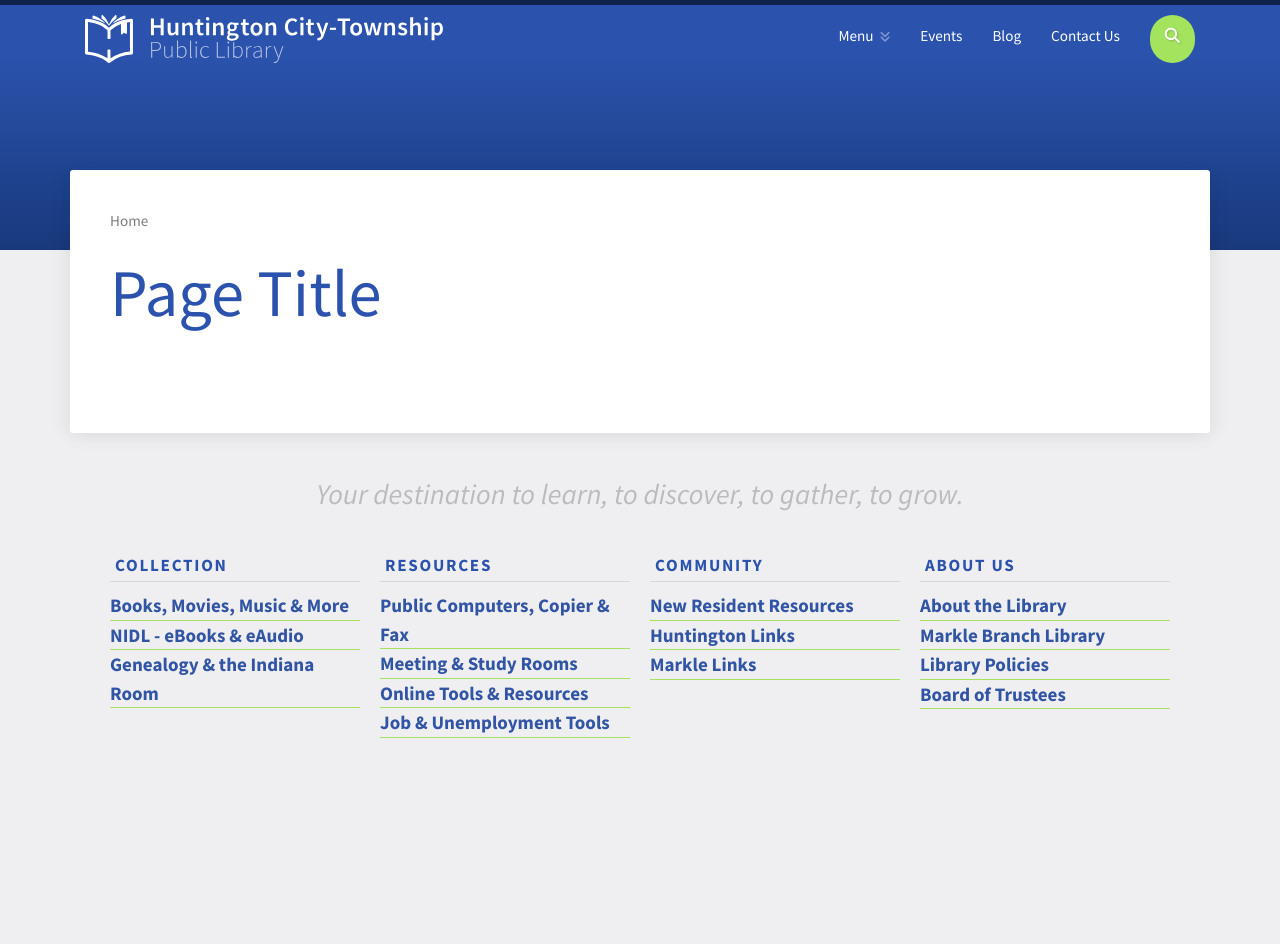
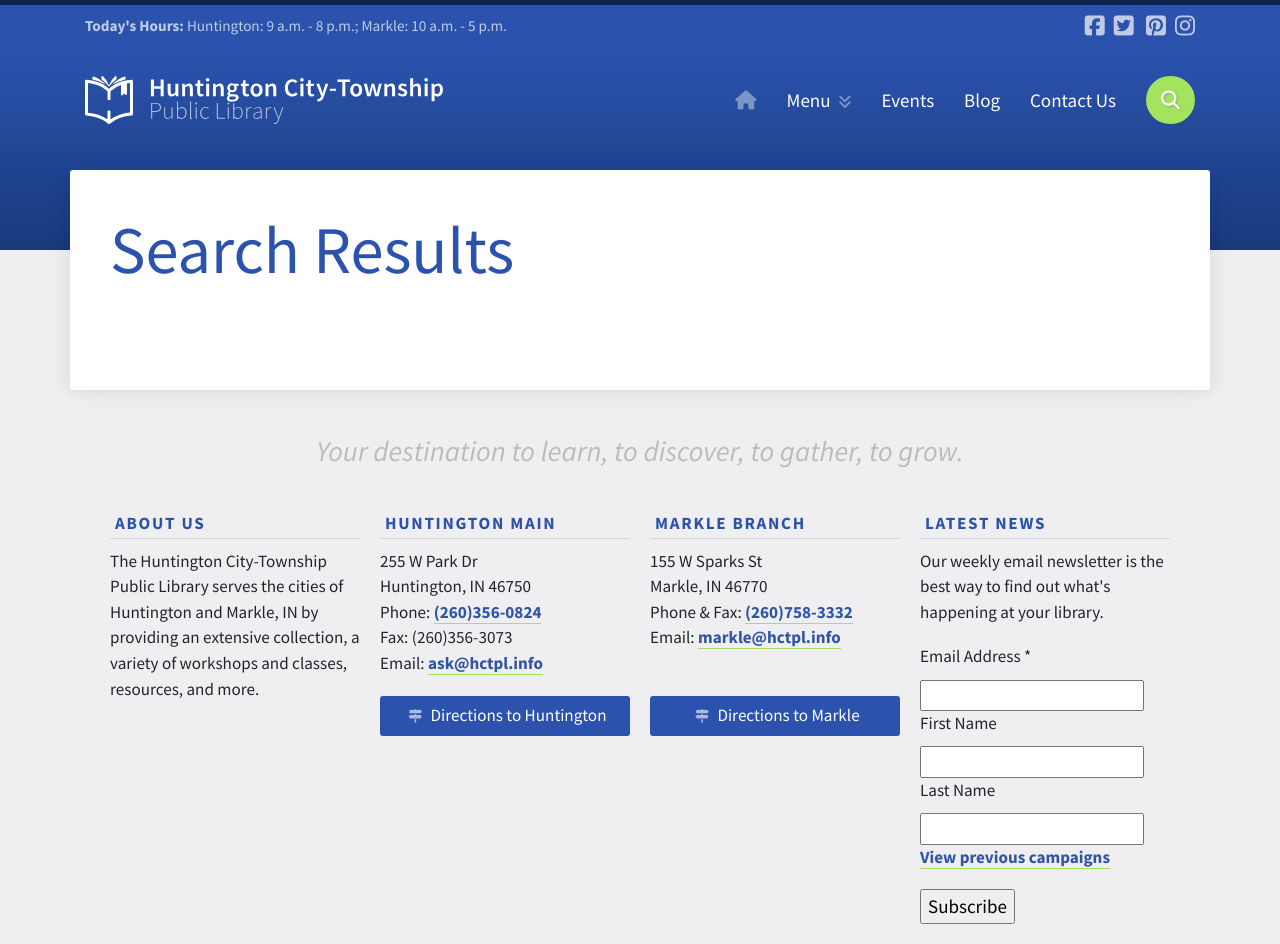
Before and after one commit to chirmer/hctpl-2018, a plain HTML site: page search.html in a window 1280 px wide. Before the commit the page ends 800 px from the top, so only its background shows below. Drawn offline with nearby package versions, Linux system fonts and the light colour scheme; a web font is replaced by a local one.

Commit message:
Test of custom Google site search.

```diff
--- a/js/hctpl.js
+++ b/js/hctpl.js
@@ -18,7 +18,7 @@ $(document).ready(function () {
   //Search Website
   $('#btn-search-website').click(function() {
     var searchInputA = $('#input-search').val();
-    var url = "https://www.google.com/search?&q=site%3Ahuntingtonpub.lib.in.us+" + searchInputA;
+    var url = "https://chirmer.github.io/hctpl-2018/search.html/?q=" + searchInputA;
     window.open(url);
   });
   // Site home link
--- a/search.html
+++ b/search.html
@@ -13,9 +13,19 @@
 
     <header class="flex flex-column">
       <div class="flex justify-between container">
+        <div><strong>Today's Hours:</strong> <span id="hhours"></span>; <span id="mhours"></span></div>
+        <div>
+          <a href="http://facebook.com/hctpl"><i class="fa fa-facebook-square" aria-hidden="true"></i></a>&nbsp;&nbsp;
+          <a href="https://twitter.com/HCTPLibrary"><i class="fa fa-twitter-square" aria-hidden="true"></i></a>&nbsp; &nbsp;
+          <a href="https://pinterest.com/hctpl"><i class="fa fa-pinterest-square" aria-hidden="true"></i></a>&nbsp;&nbsp;
+          <a href="https://instagram.com/hctpl"><i class="fa fa-instagram" aria-hidden="true"></i></a>
+        </div>
+      </div>
+      <div class="flex justify-between container">
         <img id="logo-desktop" src="resources/img/logo.svg" alt="Huntington City-Township Public Library">
         <img id="logo-mobile" src="resources/img/logo_white.svg" alt="Huntington City-Township Public Library">
         <nav id="menu-top" class="flex">
+          <a href="index.html"><i class="fa fa-home" aria-hidden="true"></i></a>
           <a id="btn-menu-main">Menu&nbsp;
             <i class="fa fa-angle-double-down" aria-hidden="true"></i></a>
           <a href="calendar.html" class="hide-mobile">Events</a>
@@ -27,9 +37,9 @@
       <section id="search-box" class="flex container hidden flex-column">
         <input class="form-control form-control-lg" id="input-search" type="text" placeholder="Type your search here...">
         <div class="flex">
-          <button type="button" id="btn-search-catalog" class="btn btn-primary">
+          <button type="button" id="btn-search-catalog" class="btn btn-primary btn-sm">
             <i class="fa fa-search" aria-hidden="true"></i> Collection</button>
-          <button type="button" id="btn-search-website" class="btn btn-secondary">
+          <button type="button" id="btn-search-website" class="btn btn-secondary btn-sm">
             <i class="fa fa-search" aria-hidden="true"></i> Website</button>
         </div>
       </section>
@@ -43,20 +53,32 @@
           <h3>Collection</h3>
           <a href="collection.html">Books, Movies, Music &amp; More</a>
           <a href="ebooks.html">NIDL - eBooks &amp; eAudio</a>
-          <a href="genealogy.html">Genealogy &amp; the Indiana Room</a>
+          <a href="#">Inter-Library Loan (ILL)</a>
+          <a href="#">Request an Item</a>
+          <a href="#">Library Card Types</a>
+          <a href="#">Fines &amp; Fees</a>
+          <a href="#">Adult Services</a>
+          <a href="#">Teen Services</a>
+          <a href="#">Youth Services</a>
         </div>
         <div class="flex flex-column">
           <h3>Resources</h3>
+          <a href="genealogy.html">Genealogy &amp; the Indiana Room</a>
+          <a href="#">Reference Services</a>
           <a href="computers-copier-fax.html">Public Computers, Copier &amp; Fax</a>
           <a href="meeting-rooms.html">Meeting &amp; Study Rooms</a>
           <a href="online-tools.html">Online Tools &amp; Resources</a>
           <a href="job-tools.html">Job &amp; Unemployment Tools</a>
+          <a href="#">Accessibility Resources</a>
         </div>
         <div class="flex flex-column">
           <h3>Community</h3>
+          <a href="#">Book &amp; Hobby Clubs</a>
           <a href="new-resident.html">New Resident Resources</a>
           <a href="community.html">Huntington Links</a>
           <a href="markle.html">Markle Links</a>
+          <a href="#">Community Calendar</a>
+          <a href="http://www.huntingtonliteracy.org">Huntington Literacy Coalition</a>
         </div>
         <div class="flex flex-column">
           <h3>About Us</h3>
@@ -64,6 +86,10 @@
           <a href="markle.html">Markle Branch Library</a>
           <a href="policies.html">Library Policies</a>
           <a href="board.html">Board of Trustees</a>
+          <a href="#">Friends of the Library</a>
+          <a href="#">Library Staff</a>
+          <a href="#">Work Here</a>
+          <a href="#">Volunteer Opportunities</a>
         </div>
       </nav>
     </header>
@@ -71,7 +97,6 @@
     <main class="flex">
       <div class="flex container flex-column">
         <div class="flex justify-between">
-          <p class="crumb">Home</p>
           <!--<div class="flex">
             <p class="crumb">Share: </p>
             <i class="fa fa-facebook-square" aria-hidden="true"></i>
@@ -79,12 +104,12 @@
             <i class="fa fa-pinterest-square" aria-hidden="true"></i>
           </div>-->
         </div>
-        <h1 class="display-4">Page Title</h1>
+        <h1 class="display-4">Search Results</h1>
         <div class="flex">
           <section class="flex flex-column">
             <script>
               (function() {
-                var cx = 'YOUR_ENGINE_ID';
+                var cx = '005022413471597068767:gbj9vav9lom';
                 var gcse = document.createElement('script');
                 gcse.type = 'text/javascript';
                 gcse.async = true;
@@ -93,7 +118,7 @@
                 s.parentNode.insertBefore(gcse, s);
               })();
             </script>
-            <gcse:searchbox-only resultsUrl="search.html"></gcse:searchbox-only>
+            <gcse:searchresults-only></gcse:searchresults-only>
           </section>
         </div>
       </div>
@@ -105,30 +130,61 @@
       </div>
       <nav class="flex container justify-between">
         <div class="flex flex-column">
-          <h3>Collection</h3>
-          <a href="collection.html">Books, Movies, Music &amp; More</a>
-          <a href="ebooks.html">NIDL - eBooks &amp; eAudio</a>
-          <a href="genealogy.html">Genealogy &amp; the Indiana Room</a>
+          <h3>About Us</h3>
+          <p class="text-small">The Huntington City-Township Public Library serves the cities of
+          Huntington and Markle, IN by providing an extensive collection, a
+          variety of workshops and classes, resources, and more.</p>
         </div>
         <div class="flex flex-column">
-          <h3>Resources</h3>
-          <a href="computers-copier-fax.html">Public Computers, Copier &amp; Fax</a>
-          <a href="meeting-rooms.html">Meeting &amp; Study Rooms</a>
-          <a href="online-tools.html">Online Tools &amp; Resources</a>
-          <a href="job-tools.html">Job &amp; Unemployment Tools</a>
+          <h3>Huntington Main</h3>
+          <address class="text-small">255 W Park Dr<br>Huntington, IN 46750<br>
+            Phone: <a href="tel:2603560824">(260)356-0824</a><br>
+            Fax: (260)356-3073<br>
+            Email: <a href="mailto:ask@hctpl.info">ask@hctpl.info</a>
+          </address>
+          <a href="https://goo.gl/maps/tiWFUMy9aoE2" class="btn btn-primary text-small" ><i class="fa fa-map-signs" aria-hidden="true"></i> Directions to Huntington</a>
         </div>
         <div class="flex flex-column">
-          <h3>Community</h3>
-          <a href="new-resident.html">New Resident Resources</a>
-          <a href="community.html">Huntington Links</a>
-          <a href="markle.html">Markle Links</a>
+          <h3>Markle Branch</h3>
+          <address class="text-small">155 W Sparks St<br>Markle, IN 46770<br>
+            Phone &amp; Fax: <a href="tel:2603560824">(260)758-3332</a><br>
+            Email: <a href="mailto:markle@hctpl.info">markle@hctpl.info</a><br><br>
+          </address>
+          <a href="https://goo.gl/maps/oRduSFAnNqS2" class="btn btn-primary text-small" ><i class="fa fa-map-signs" aria-hidden="true"></i> Directions to Markle</a>
         </div>
         <div class="flex flex-column">
-          <h3>About Us</h3>
-          <a href="about.html">About the Library</a>
-          <a href="markle.html">Markle Branch Library</a>
-          <a href="policies.html">Library Policies</a>
-          <a href="board.html">Board of Trustees</a>
+          <h3>Latest News</h3>
+          <p class="text-small">Our weekly email newsletter is the best way to find
+          out what's happening at your library.</p>
+          <!-- Begin MailChimp Signup Form -->
+            <div id="mc_embed_signup">
+            <form action="https://hctpl.us8.list-manage.com/subscribe/post?u=b2997a5d541cd57af9bed5b8a&amp;id=e45e23e929" method="post" id="mc-embedded-subscribe-form" name="mc-embedded-subscribe-form" class="validate" target="_blank" novalidate>
+                <div id="mc_embed_signup_scroll">
+            <div class="mc-field-group text-small">
+            	<label for="mce-EMAIL">Email Address  <span class="asterisk">*</span>
+              </label>
+            	<input type="email" value="" name="EMAIL" class="required email" id="mce-EMAIL">
+            </div>
+            <div class="mc-field-group text-small">
+            	<label for="mce-FNAME">First Name </label>
+            	<input type="text" value="" name="FNAME" class="" id="mce-FNAME">
+            </div>
+            <div class="mc-field-group text-small">
+            	<label for="mce-LNAME">Last Name </label>
+            	<input type="text" value="" name="LNAME" class="" id="mce-LNAME">
+            </div>
+            <p class="text-small"><a href="https://us8.campaign-archive.com/home/?u=b2997a5d541cd57af9bed5b8a&id=e45e23e929" title="View previous campaigns">View previous campaigns</a></p>
+            	<div id="mce-responses" class="clear">
+            		<div class="response" id="mce-error-response" style="display:none"></div>
+            		<div class="response" id="mce-success-response" style="display:none"></div>
+            	</div>    <!-- real people should not fill this in and expect good things - do not remove this or risk form bot signups-->
+                <div style="position: absolute; left: -5000px;" aria-hidden="true"><input type="text" name="b_b2997a5d541cd57af9bed5b8a_e45e23e929" tabindex="-1" value=""></div>
+                <div class="clear"><input type="submit" value="Subscribe" name="subscribe" id="mc-embedded-subscribe" class="button"></div>
+                </div>
+            </form>
+            </div>
+
+            <!--End mc_embed_signup-->
         </div>
       </nav>
     </footer>
@@ -138,6 +194,7 @@
     <script src="https://cdnjs.cloudflare.com/ajax/libs/popper.js/1.12.3/umd/popper.min.js" integrity="sha384-vFJXuSJphROIrBnz7yo7oB41mKfc8JzQZiCq4NCceLEaO4IHwicKwpJf9c9IpFgh" crossorigin="anonymous"></script>
     <script src="https://maxcdn.bootstrapcdn.com/bootstrap/4.0.0-beta.2/js/bootstrap.min.js" integrity="sha384-alpBpkh1PFOepccYVYDB4do5UnbKysX5WZXm3XxPqe5iKTfUKjNkCk9SaVuEZflJ" crossorigin="anonymous"></script>
     <script type="text/javascript" src="js/hctpl.js"></script>
+    <script type="text/javascript" src="js/hours.js"></script>
 
   </body>
 </html>
```
